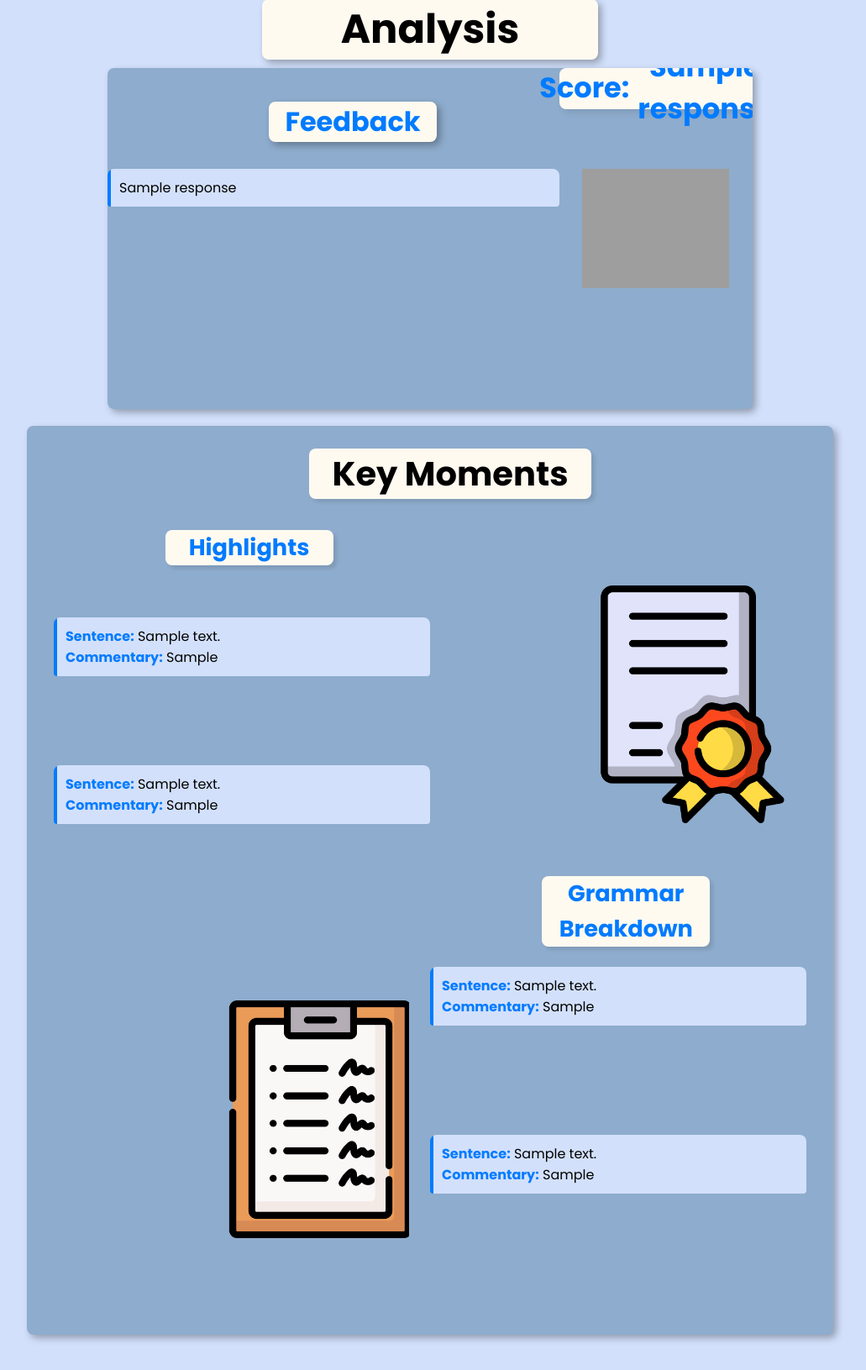
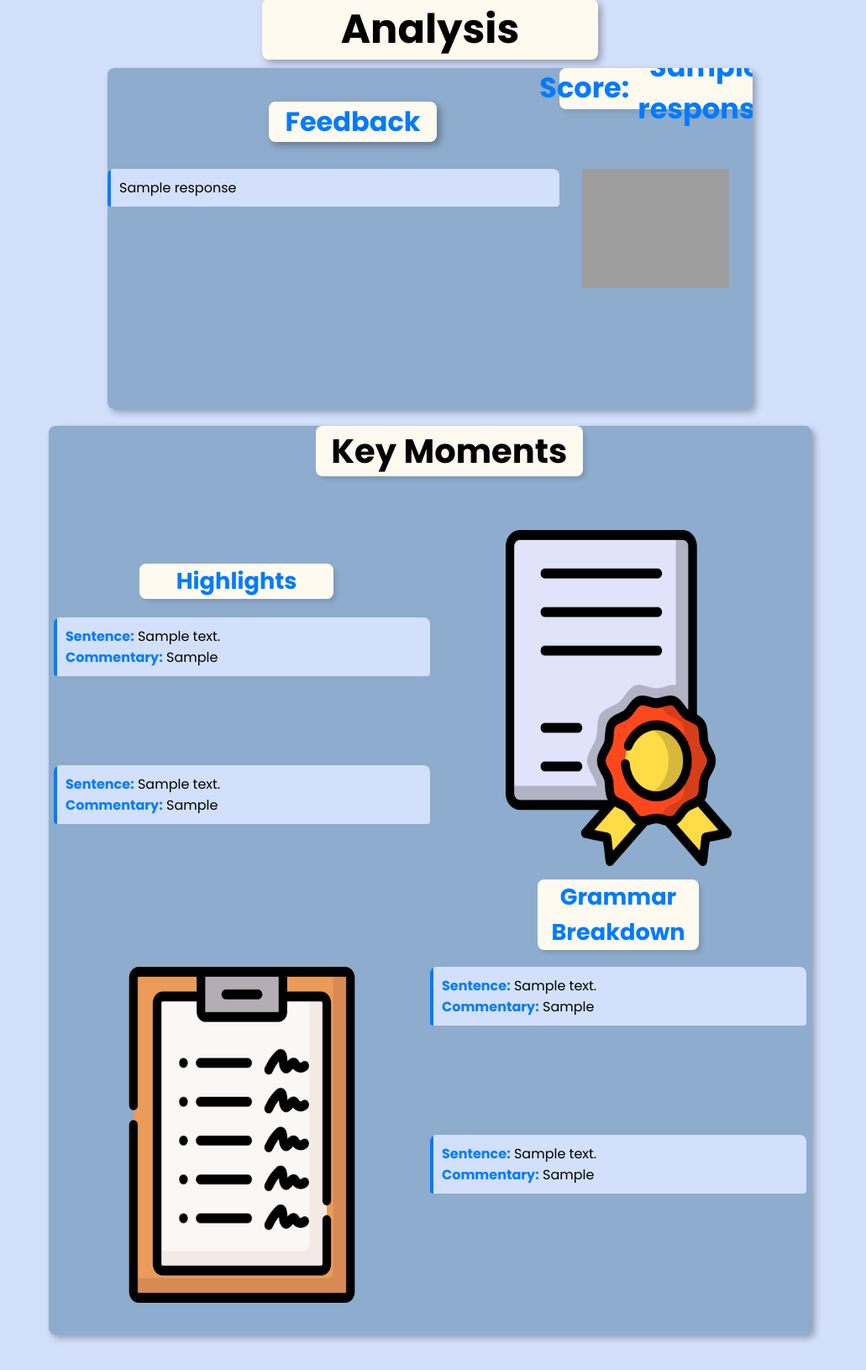
Before and after one commit to jccoulson/write-it, a Flask app: template templates/analysis.html in a window 1280 px wide. Shown: the part 49-1680 px from the top of the page at 84% size, without its empty margins (128-1159 px from the left). Run offline with Flask 3, Linux system fonts and the light colour scheme; the template is opened without the code that fills it: most values are stand-ins (such as "Sample title", 1, 10 or a date in 2020); grey boxes are pictures that could not be loaded.

Commit message:
fixed the issues with aspect ratios and moving elements

```diff
--- a/static/css/analysis.css
+++ b/static/css/analysis.css
@@ -80,7 +80,7 @@ h2 {
 
 .highlights_and_moments {
     height: 160%;
-    width: 75%;
+    width: 71%;
 }
 
 .feedback_container {
@@ -150,11 +150,6 @@ h2 {
     max-width: 200px;
     min-width: 175px;
 }
-.certificate,
-.clipboard {
-    height: 80%;
-    width: 63%;
-}
 
 .highlights_container_1,
 .highlights_container_2,
@@ -169,29 +164,46 @@ h2 {
 
 .img_illustration_moments,
 .img_illustration_highlights {
-    position: relative;
-    height: 35%;
-    width: 25%;
-    border-radius: 8px;
-    min-width: 450px;
-    min-height: 350px;
-    max-width: 450px;
-    max-width: 400px;
-    overflow: clip;
+    display: flex;
+    justify-content: center;
+    position: absolute;
+    width: 23%;
+    height: 50%;
 }
 
+.certificate,
+.clipboard {
+    height: 100%;
+    width: 100%;
+    min-height:300px;
+    min-width:350px;
+    max-height:500px;
+    max-width:500px;
+}
+
+.img_illustration_moments{
+    margin:0;
+    left:auto;
+    right:21%;
+    top:85%;
+}
+
+.img_illustration_highlights{
+    margin:0;
+    left:21%;
+    right:auto;
+    top:150%;
+}
 
 .moments_title,
 .highlights_title,
 .Grammar_key_moments_title {
+    margin:0;
     box-shadow: 4px 4px 4px rgba(0, 0, 0, 0.1);
     background-color: #fffaf0;
     text-align: center;
     font-size: 170%;
-    position: static;
     border-radius: 8px;
-    width: 18%;
-    min-width: 200px;
 }
 
 .Grammar_key_moments_title {
@@ -201,57 +213,44 @@ h2 {
     left:35%;
 }
 .highlights_title {
-    margin:0;
-    margin-bottom:0%;
-    bottom:0%;
-    margin-top:-5%;
-    margin-left:52%;
+    position:absolute;
+    top:90%;
+    left:23%;
+    width:18%;
 }
 
 .moments_title {
-    width:40%;
-    margin-left:95%;
-    margin-top:15%;
+    position:absolute;
+    top:137%;
+    right:25%;
+    width:15%;
+
 }
 
 .highlights_container_1 {
+    margin:0;
     top: 98%;
     left: 15%;
 }
 
 .highlights_container_2 {
+    margin:0;
     top: 120%;
     left: 15%;
 }
 
 .moments_container_1 {
+    margin:0;
     top: 150%;
     right: 15%;
 }
 
 .moments_container_2 {
+    margin:0;
     top: 175%;
     right: 15%;
 }
 
-.img_illustration_moments {
-    margin:0;
-    position: relative;
-    top:50px;
-    left:80%;
-    align-items: center;
-}
-
-.img_illustration_highlights {
-    margin:0;
-    position: relative;
-    top:450px;
-    align-items: center;
-}
-.clipboard{
-    margin-left:45%;
-    margin-top:15%;
-}
 
 ul {
     margin: 0;
@@ -286,6 +285,7 @@ li strong {
         text-align: center;
         position:relative;
         margin:0;
+        width:39%;
     }
     .highlights_container_1, .highlights_container_2
    {
@@ -312,16 +312,18 @@ li strong {
     }
 
     .moments_title {
+        position: relative;
         width: 35%;
         text-align: center;
         margin:0;
-        margin-left:35%;
+        margin-left:62%;
         bottom:0%;
     }
 
     .highlights_title{
+        position: relative;
         margin:0;
-        margin-left:35%;
+        margin-left:14%;
         width: 35%;
         text-align: center;
     }
```
